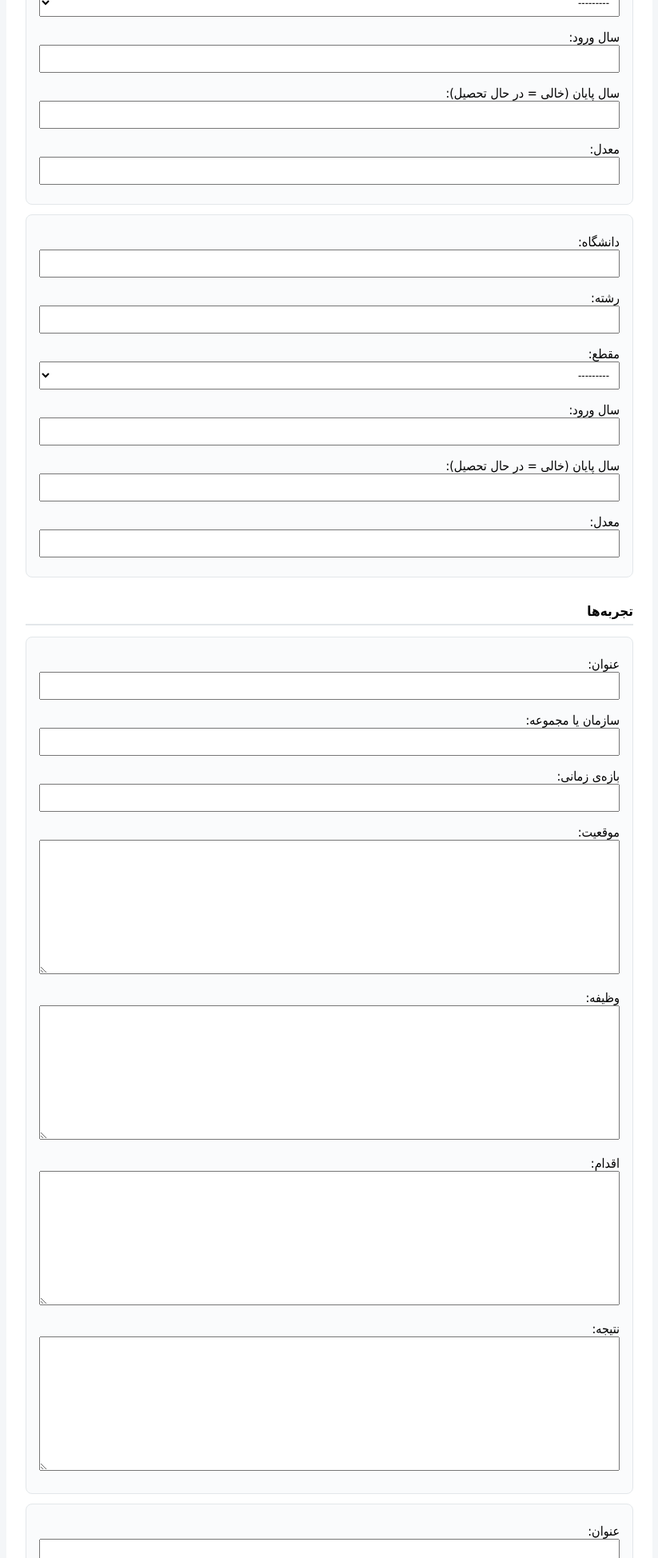
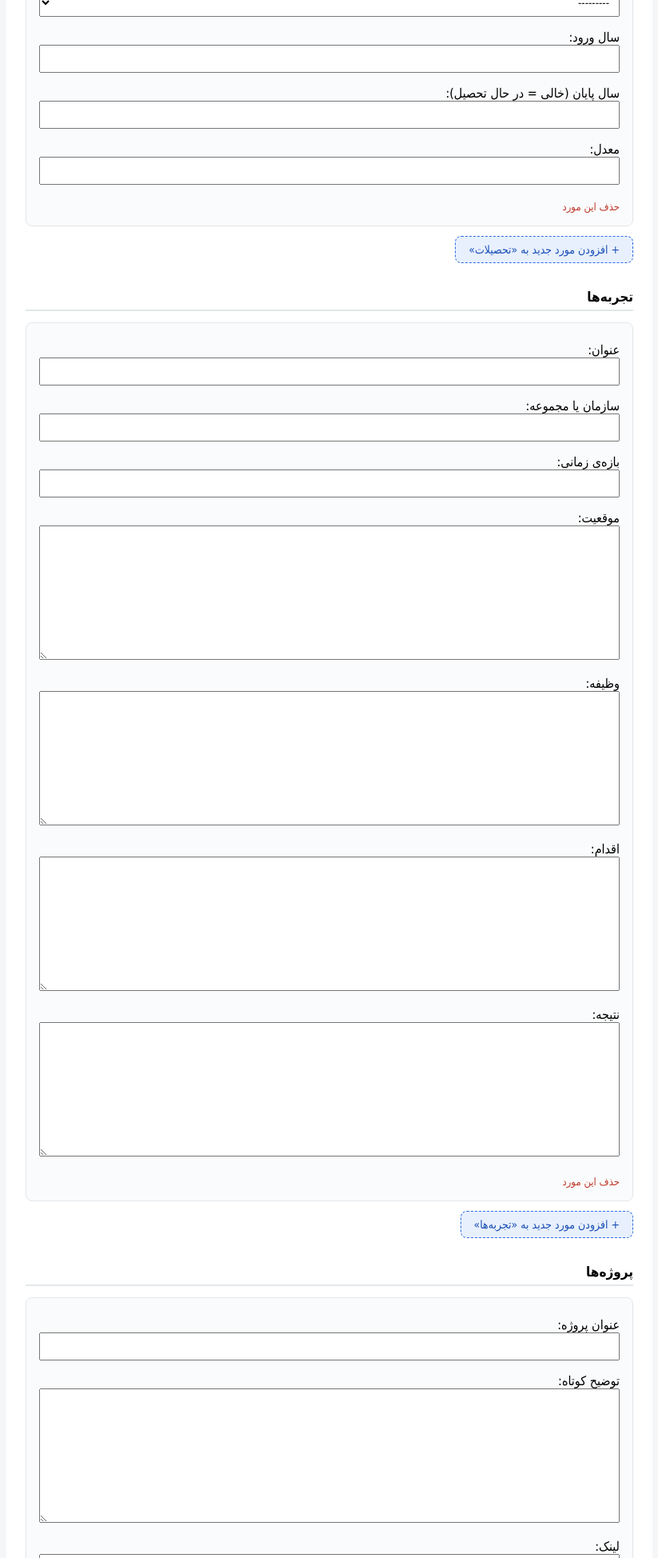
Before and after one commit to anahita-y/resume-site, a Django app: page / in a window 1280 px wide. Shown: the part 1098-3046 px from the top of the page at 80% size, without its empty margins (228-1051 px from the left). Run offline with Django 4.2, Linux system fonts and the light colour scheme; tables that the repository leaves empty hold one stand-in row (values such as "Sample post").

Commit message:
Add dynamic add/remove buttons for formset sections.

```diff
--- a/resumes/forms.py
+++ b/resumes/forms.py
@@ -5,42 +5,50 @@ from .models import Skill, Resume, Education, Experience, Project, Award
 
 class ResumeForm(forms.ModelForm):
     skills = forms.ModelMultipleChoiceField(
-        queryset=Skill.objects.all(),
-        widget=forms.CheckboxSelectMultiple,
-        required=False,
-        label="مهارت‌ها",
+        queryset = Skill.objects.all() ,
+        widget = forms.CheckboxSelectMultiple ,
+        required = False ,
+        label = "مهارت‌ها" ,
     )
 
     class Meta:
         model = Resume
         fields = [
-            "first_name", "last_name", "email", "phone",
-            "github", "linkedin", "status", "collaboration",
-            "summary", "skills",
+            "first_name" , "last_name" , "email" , "phone" ,
+            "github" , "linkedin" , "status" , "collaboration" ,
+            "summary" , "skills" ,
         ]
         widgets = {"summary": forms.Textarea(attrs={"rows": 4})}
 
 
 EducationFormSet = inlineformset_factory(
-    Resume, Education,
-    fields=["university", "field", "degree", "start_year", "end_year", "gpa"],
-    extra=2, can_delete=False,
+    Resume ,
+    Education ,
+    fields = ["university" , "field" , "degree" , "start_year" , "end_year" , "gpa"] ,
+    extra = 1 ,
+    can_delete = False ,
 )
 
 ExperienceFormSet = inlineformset_factory(
-    Resume, Experience,
-    fields=["title", "organization", "period", "situation", "task", "action", "result"],
-    extra=2, can_delete=False,
+    Resume ,
+    Experience ,
+    fields = ["title" , "organization" , "period" , "situation" , "task" , "action" , "result"] ,
+    extra = 1 ,
+    can_delete = False ,
 )
 
 ProjectFormSet = inlineformset_factory(
-    Resume, Project,
-    fields=["title", "description", "link"],
-    extra=3, can_delete=False,
+    Resume ,
+    Project ,
+    fields = ["title" , "description" , "link"] ,
+    extra = 1 ,
+    can_delete = False ,
 )
 
 AwardFormSet = inlineformset_factory(
-    Resume, Award,
-    fields=["title", "issuer", "date", "link"],
-    extra=2, can_delete=False,
+    Resume ,
+    Award ,
+    fields = ["title" , "issuer" , "date" , "link"] ,
+    extra= 1 ,
+    can_delete = False,
 )
--- a/resumes/templates/resumes/form.html
+++ b/resumes/templates/resumes/form.html
@@ -9,11 +9,14 @@
     .wrap { max-width: 760px; margin: 24px auto; background: #fff; padding: 24px; border-radius: 12px; }
     h1 { font-size: 22px; }
     h2 { font-size: 17px; border-bottom: 2px solid #e3e7ea; padding-bottom: 6px; margin-top: 32px; }
-    .block { background: #fafbfc; border: 1px solid #e3e7ea; border-radius: 8px; padding: 8px 16px; margin: 12px 0; }
+    .block { background: #fafbfc; border: 1px solid #e3e7ea; border-radius: 8px; padding: 8px 16px 12px; margin: 12px 0; }
     input[type=text], input[type=email], input[type=url], select, textarea { width: 100%; padding: 8px; box-sizing: border-box; font-family: inherit; }
     ul { list-style: none; padding: 0; }
     .errorlist { color: #c0392b; padding: 0; list-style: none; }
-    button { background: #2d6cdf; color: #fff; border: 0; padding: 12px 28px; border-radius: 8px; font-size: 16px; cursor: pointer; margin-top: 24px; }
+    button { font-family: inherit; cursor: pointer; border-radius: 8px; border: 0; }
+    .submit { background: #2d6cdf; color: #fff; padding: 12px 28px; font-size: 16px; margin-top: 24px; }
+    .add { background: #e8f0fe; color: #1a4fb5; padding: 8px 16px; font-size: 14px; border: 1px dashed #2d6cdf; }
+    .remove { background: transparent; color: #c0392b; font-size: 13px; padding: 4px 0; }
   </style>
 </head>
 <body>
@@ -26,18 +29,36 @@
     {{ form.as_p }}
 
     {% for title, fs in formsets %}
-      <h2>{{ title }}</h2>
-      {{ fs.management_form }}
-      {% for f in fs %}
-        <div class="block">{{ f.as_p }}</div>
-      {% endfor %}
+      <section class="section" data-prefix="{{ fs.prefix }}">
+        <h2>{{ title }}</h2>
+        {{ fs.management_form }}
+
+        <div class="forms">
+          {% for f in fs %}
+            <div class="block">
+              {{ f.as_p }}
+              <button type="button" class="remove">حذف این مورد</button>
+            </div>
+          {% endfor %}
+        </div>
+
+        <template class="empty">
+          <div class="block">
+            {{ fs.empty_form.as_p }}
+            <button type="button" class="remove">حذف این مورد</button>
+          </div>
+        </template>
+
+        <button type="button" class="add">+ افزودن مورد جدید به «{{ title }}»</button>
+      </section>
     {% endfor %}
 
-    <button type="submit">ارسال رزومه</button>
+    <button type="submit" class="submit">ارسال رزومه</button>
   </form>
 </div>
 
 <script>
+  // نمایش فیلد «نوع همکاری» فقط برای فارغ‌التحصیل همکار
   const status = document.getElementById("id_status");
   const collab = document.getElementById("id_collaboration").closest("p");
   function toggleCollab() {
@@ -45,6 +66,26 @@
   }
   status.addEventListener("change", toggleCollab);
   toggleCollab();
+
+  // دکمه‌ی افزودن و حذف برای هر بخش
+  document.querySelectorAll(".section").forEach(function (sec) {
+    const prefix = sec.dataset.prefix;
+    const total = sec.querySelector("#id_" + prefix + "-TOTAL_FORMS");
+    const tpl = sec.querySelector("template.empty");
+    const box = sec.querySelector(".forms");
+
+    sec.querySelector(".add").addEventListener("click", function () {
+      const idx = parseInt(total.value, 10);
+      box.insertAdjacentHTML("beforeend", tpl.innerHTML.replace(/__prefix__/g, idx));
+      total.value = idx + 1;
+    });
+
+    sec.addEventListener("click", function (e) {
+      if (e.target.classList.contains("remove")) {
+        e.target.closest(".block").remove();
+      }
+    });
+  });
 </script>
 </body>
 </html>
```
